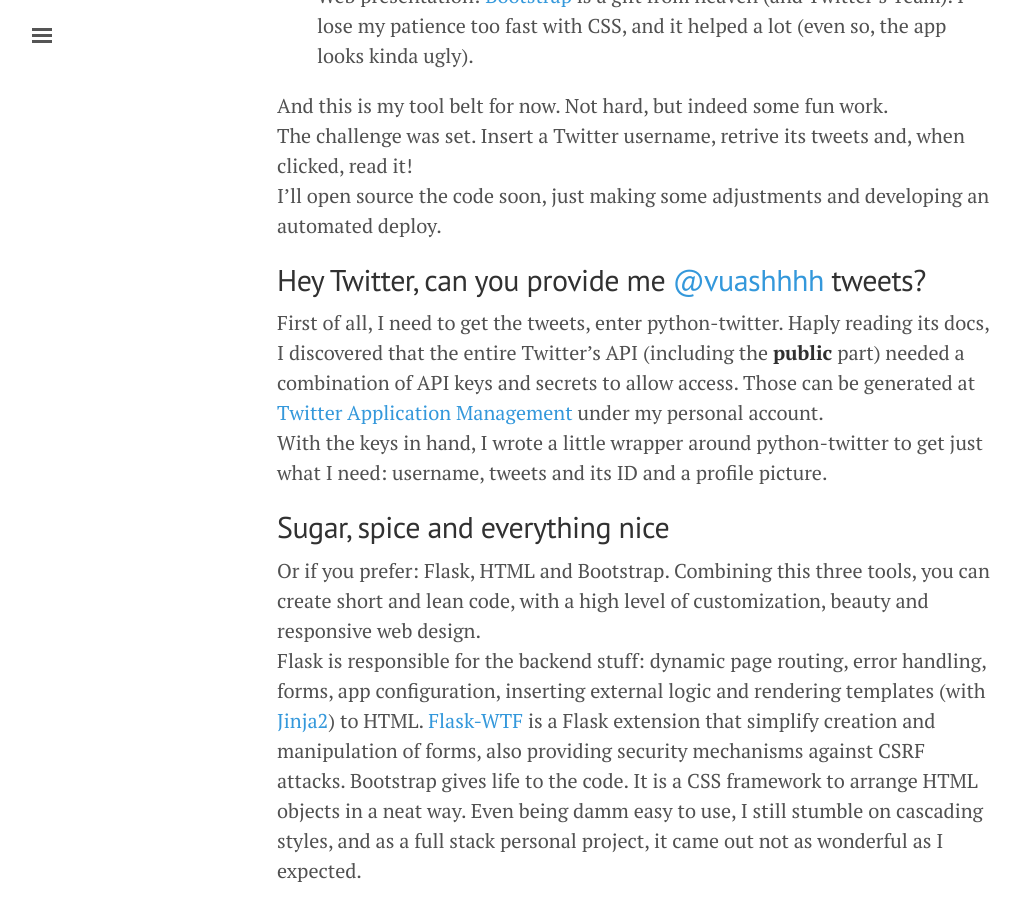
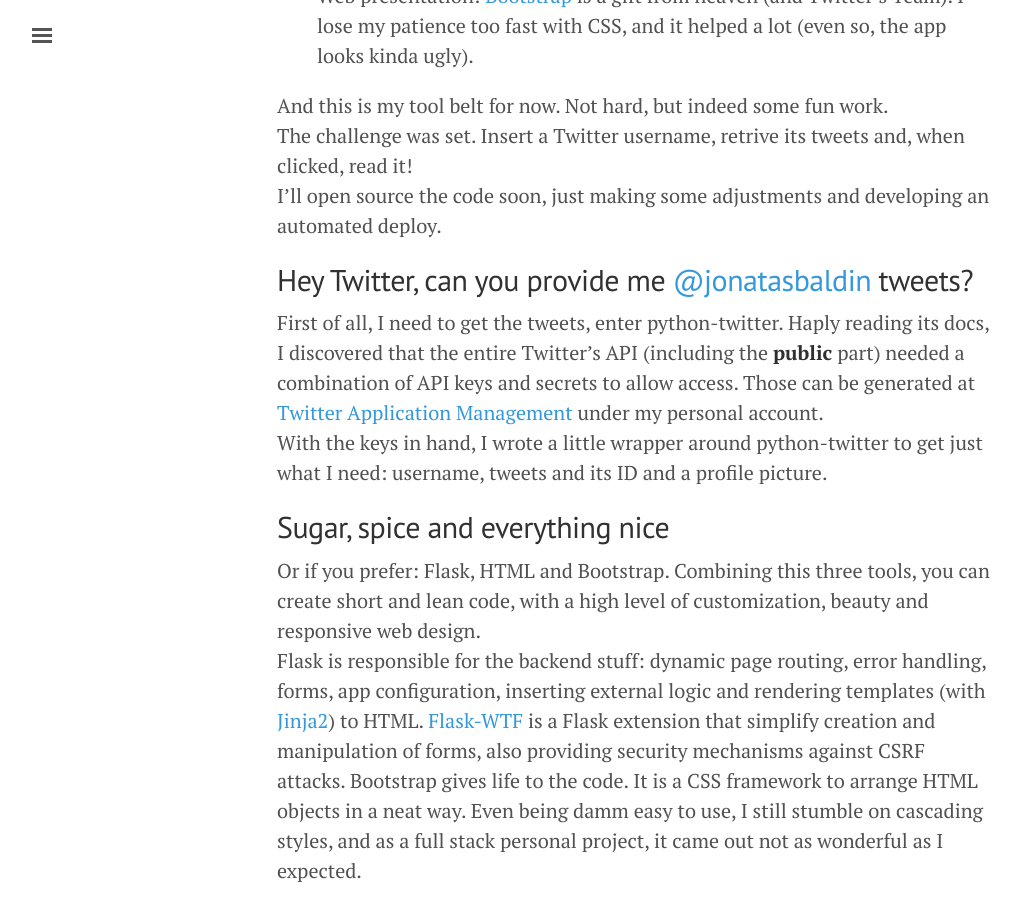
Before and after one commit to jonatasbaldin/jonatasbaldin.github.io, a Jekyll site: the page built from _posts/2016-03-04-baunilha-first-full-stack-app.md, in a window 1280 px wide and 900 px high, scrolled down 1551 px. Shown: the whole window, without its empty margins (3-1023 px from the left). Built offline with Jekyll 4.4.1, drawn with Linux system fonts in a browser that asks for light colours; nearby versions of some CDN libraries; comment, search, counter and statistics services are not loaded.

Commit message:
Change twitter name to jonatasbaldin

```diff
--- a/_config.yml
+++ b/_config.yml
@@ -9,9 +9,9 @@
 # About/contact
 author:
   name:              Jonatas Baldin
-  url:               https://twitter.com/vuashhhh
-  twitter:           https://twitter.com/vuashhhh
-  twitter_username:  vuashhhh
+  url:               https://twitter.com/jonatasbaldin
+  twitter:           https://twitter.com/jonatasbaldin
+  twitter_username:  jonatasbaldin
   github:            https://github.com/jonatasbaldin
   linkedin:          https://br.linkedin.com/in/jonatasbaldin
   email:             jonatas.baldin@gmail.com
--- a/_posts/2016-03-04-baunilha-first-full-stack-app.md
+++ b/_posts/2016-03-04-baunilha-first-full-stack-app.md
@@ -31,7 +31,7 @@
 The challenge was set. Insert a Twitter username, retrive its tweets and, when clicked, read it!
 I'll open source the code soon, just making some adjustments and developing an automated deploy.
 
-## Hey Twitter, can you provide me [@vuashhhh](https://twitter.com) tweets?
+## Hey Twitter, can you provide me [@jonatasbaldin](https://twitter.com) tweets?
 First of all, I need to get the tweets, enter python-twitter. Haply reading its docs, I discovered that the entire Twitter's API (including the **public** part) needed a combination of API keys and secrets to allow access. Those can be generated at [Twitter Application Management](https://apps.twitter.com/) under my personal account.
 With the keys in hand, I wrote a little wrapper around python-twitter to get just what I need: username, tweets and its ID and a profile picture.
 
```
